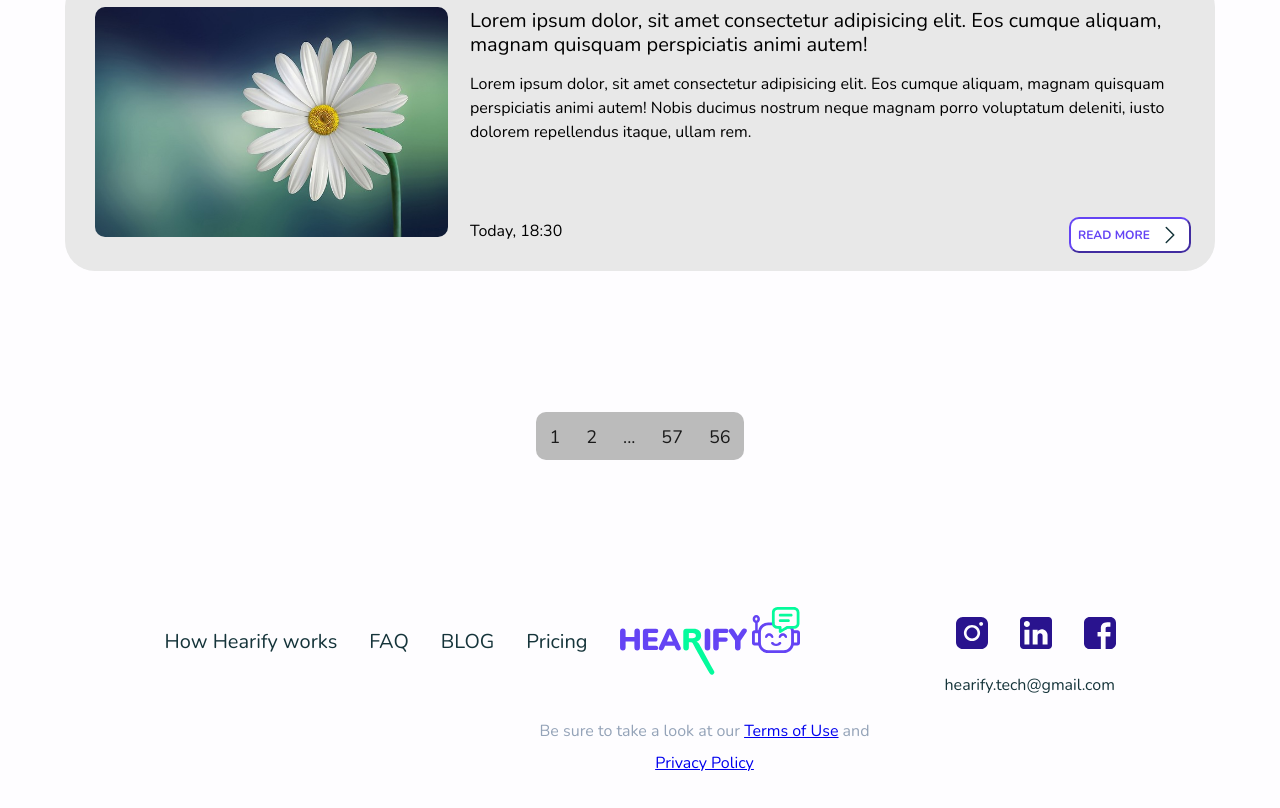
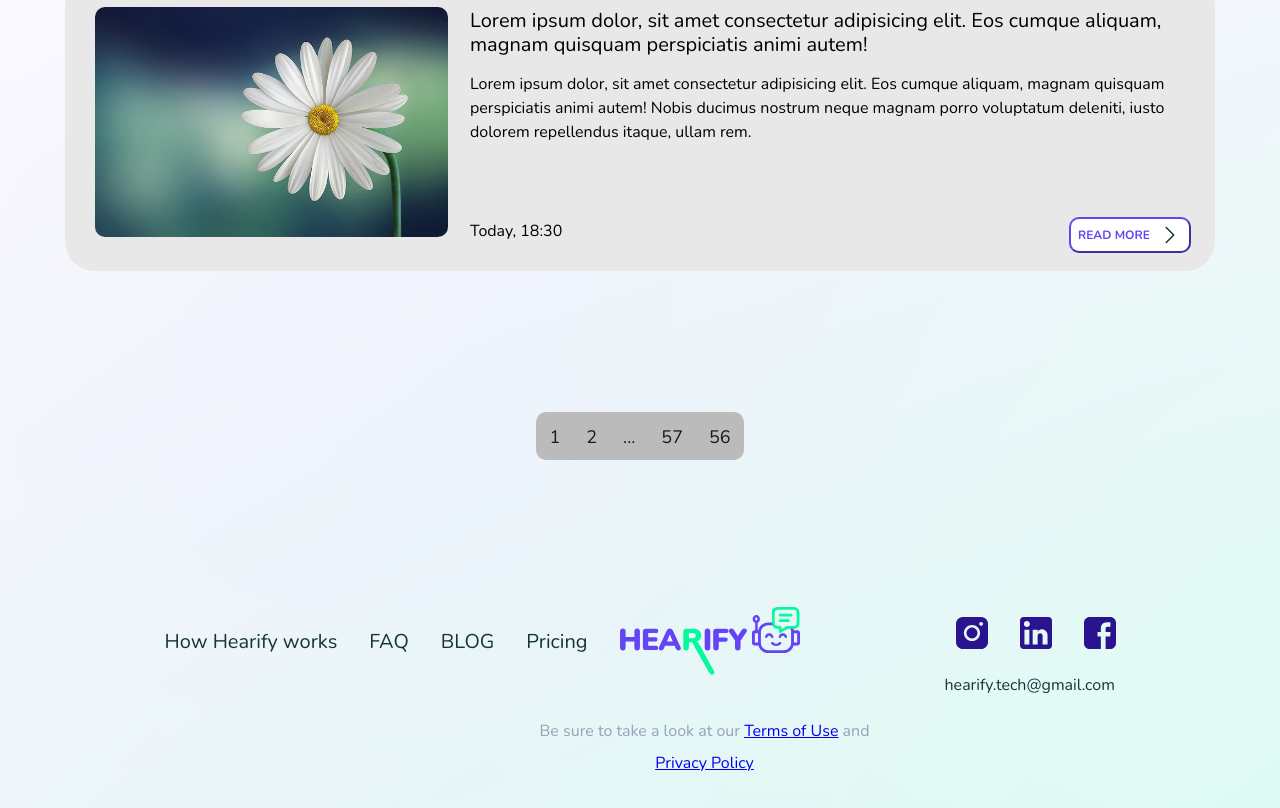
Before and after one commit to Hearify/hearify-landing, a Gatsby site: page / in a window 1280 px wide. Shown: the part 1057-1865 px from the top of the page. Built offline with nearby package versions, Linux system fonts and the light colour scheme; Gatsby itself is replaced by a stand-in of ours.

Commit message:
Fixed and added Terms css, html., added background image

```diff
--- a/src/components/style.css
+++ b/src/components/style.css
@@ -16,10 +16,13 @@ body {
 
   min-height: 100vh;
 
-  background-color: #fefdff;
-
   --header-height: 100px;
   --footer-height: 332px;
+
+    background-image: url("../images/background-c95dcfd5.png");
+    background-repeat: repeat;
+    margin: 0;
+    padding: 0;
 }
 
 .container {
@@ -359,8 +362,6 @@ body {
   height: var(--footer-height);
 
   line-height: 1;
-
-  background-color: #fefdff;
 }
 
 .footer-nav {
```
Also changed, not shown: src/images/background-c95dcfd5.png (added).
